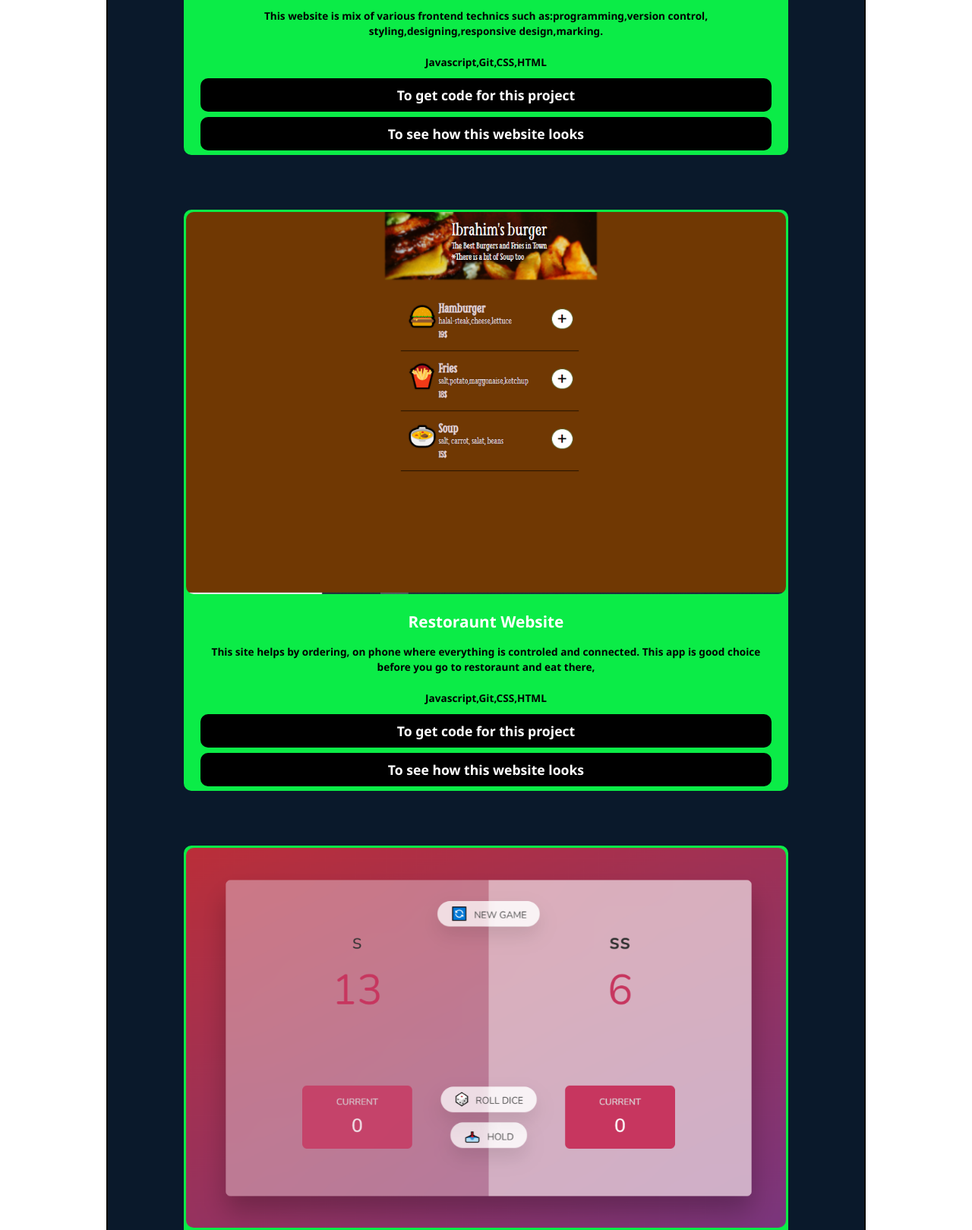
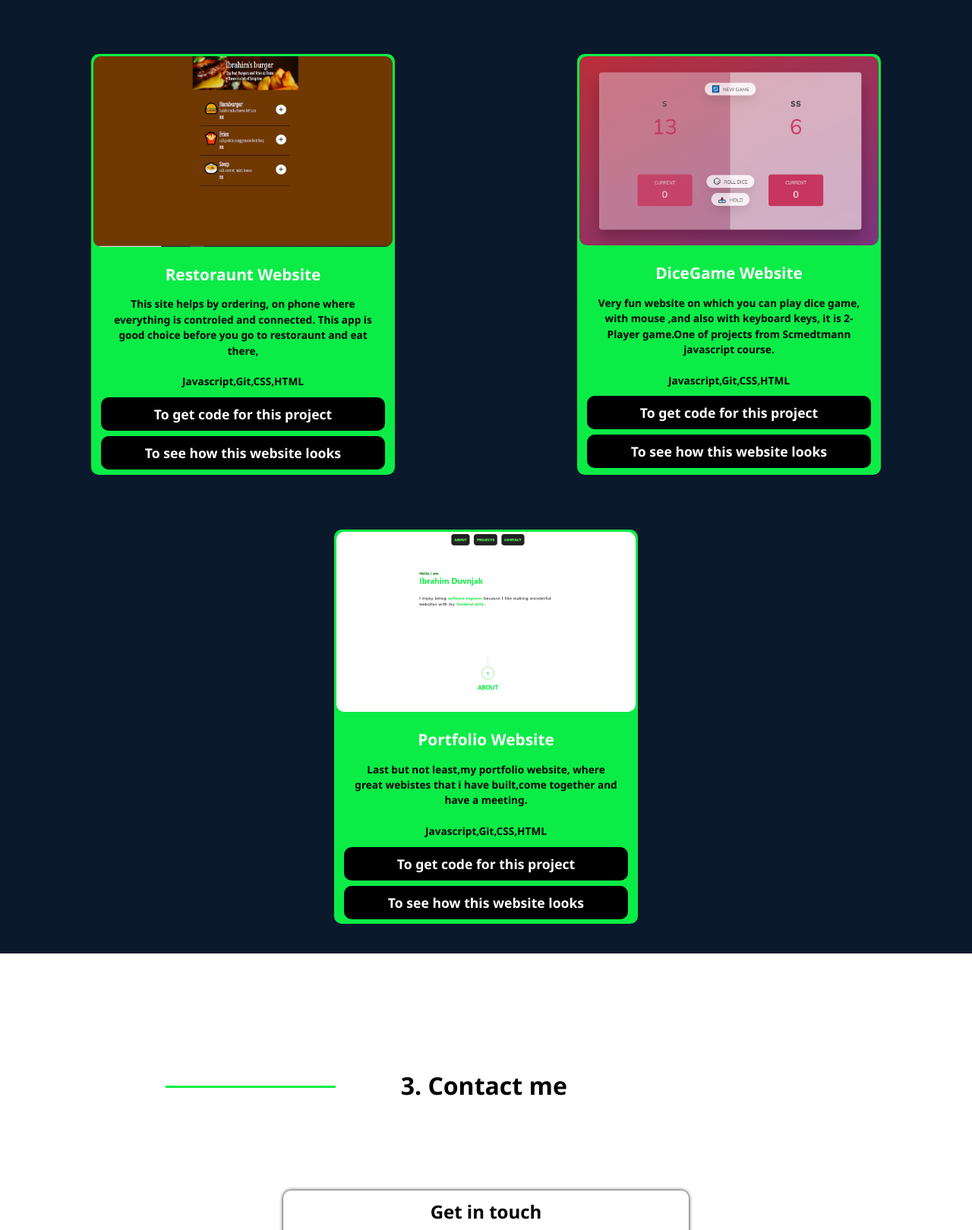
Before and after one commit to Duvnjak-Ibrahim/Portfolio, a plain HTML site: page index.html in a window 1280 px wide. Shown: the part 2445-4064 px from the top of the page at 76% size. Drawn offline with nearby package versions, Linux system fonts and the light colour scheme.

Commit message:
finished layout for protfolio

```diff
--- a/index.css
+++ b/index.css
@@ -362,10 +362,11 @@ flex-direction: column;
 /* ****************** projects */
 .projects{
   margin-top: 2em;
-  height: 2464px;
+  height: 2650px;
   background-color: white;
   display: grid;
   grid-template:repeat(13,1fr) / repeat(13,1fr) ;
+  min-width: 100%;
   grid-gap: 8px;
   background-color: rgb(10, 25, 43);
 
@@ -385,12 +386,12 @@ flex-direction: column;
 }
 /* ***************************** REAL projects */
 .projects-real{
-  height: 2400px;
+  height: 2470px;
   display: flex;
   flex-direction: column;
   grid-gap: 3em;
 
-  border:2px solid black;
+  /* border:2px solid black; */
   grid-row: 3/12;
   grid-column: 1/14;
 }
@@ -409,6 +410,42 @@ flex-direction: column;
 }
 .project-4{
   margin-bottom: 2em;
+}
+.pr2-3{
+  display: flex;
+  flex-direction: column;
+  justify-content: space-evenly;
+  margin: 0 auto;
+  gap:2em;
+}
+@media (min-width:650px){
+  .pr2-3{
+
+    flex-direction:row;
+    justify-content: space-evenly;
+    margin: 0 auto;
+    gap:1em;
+    margin: 0 0.5em ;
+  }
+
+
+  .project-1,
+  .project-2,
+  .project-3,
+  .project-4{
+    max-width: 400px;
+    /* object-fit: contain; */
+  }
+  .project-1 img,
+  .project-2 img,
+  .project-3 img,
+  .project-4 img{
+    max-width:100%;
+    margin: 0 auto;
+  }
+ .projects{
+  height: 1800px;
+ }
 }
 /* ************************** Project1 */
 .project-1 p,
@@ -494,7 +531,7 @@ flex-direction: column;
 
 /* ***************************** Contact Me */
 .contact-me{
-  height: 1600px;
+  height: 800px;
   display: grid;
   grid-template: repeat(13,1fr) / repeat(13,1fr);
   grid-gap: 8px;
@@ -506,7 +543,7 @@ flex-direction: column;
   background-color:white;
   border-radius: 10px;
   box-shadow: 0 0 5px black;
-  grid-row: 12;
+  grid-row: 7;
   grid-column: 2/13;
   display: flex;
   flex-direction: column;
@@ -593,17 +630,20 @@ flex-direction: column;
   width: 100%;
   height: 3px;
   background-color: #0bec47;
-  grid-row: 11;
+  grid-row: 6;
   grid-column: 2/5;
   margin-top: 1.5em;
 
 }
 .middle-h3{
-  grid-row: 11;
+  grid-row: 6;
   grid-column: 6/13;
 
 }
-
+.page-i3{
+  grid-row: 2;
+  margin-top: 2em;
+}
 /* ************* max width */
 .intro,
 .middle,
--- a/index.html
+++ b/index.html
@@ -128,6 +128,9 @@
                     </div>
                 </div>
                 <!-- ***** -->
+                <div class="pr2-3">
+
+
 
                 <div class="project-2">
 
@@ -166,22 +169,26 @@
                         </div>
 
                 </div>
+
+                </div>
                 <!-- ***** -->
 
                 <div class="project-4">
 
                     <img class="project-4-img" src="/images/Capture111.PNG" alt="img of site">
                     <h1>Portfolio Website</h1>
-                    <p >last but not least,my portfolio website,where i show my skills,
+                    <p >Last but not least,my portfolio website,
+                        where great webistes that i have built,come together and have a meeting.
                          </p>
                         <div class="project-4-bottom">
                             <p class="built-with">Javascript,Git,CSS,HTML</p>
                             <a href="https://github.com/Duvnjak-Ibrahim/Portfolio"
                             target="_blank">To get code for this project</a>
-                            <a href="https://github.com/Duvnjak-Ibrahim/Portfolio"
+                            <a href="https://taupe-sawine-b729f8.netlify.app"
                             target="_blank">To see how this website looks</a>
                         </div>
 
+                </div>
             </div>
         </div>
 
@@ -189,18 +196,18 @@
 
 
         <!-- ************************ -->
-          <div class="page-i3">
+        <!-- ****************************** Contact me -->
+        <div class="contact-me">
+            <!-- ********************************* uchicha sign -->
+            <!-- <div class="page-i3">
 
               <div class="pipe"></div>
               <div class="circle">
                   3
               </div>
               <p class="para-page-i3">Contact</p>
-        </div>
-    </div>
-    <!-- ****************************** Contact me -->
-    <div class="contact-me">
-
+          </div> -->
+            <!-- *************************************** -->
                <p class="line-about3"></p>
                <h1 class="middle-h3">3. Contact me</h1>
 
--- a/index.js
+++ b/index.js
@@ -20,7 +20,7 @@ document.querySelector(".para-about")
   let y = window.scrollY
     // window.scrollBy(y,600)
     window.scrollTo({
-        top: 730,
+        top: 810,
 
         behavior: 'smooth'
       });
@@ -46,7 +46,7 @@ document.querySelector(".para-contact")
   let y = window.scrollY
     // window.scrollBy(y,600)
     window.scrollTo({
-        top: 2700,
+        top: 4700,
 
         behavior: 'smooth'
       });
```
Lines whose indentation alone changed are shown as unchanged.
